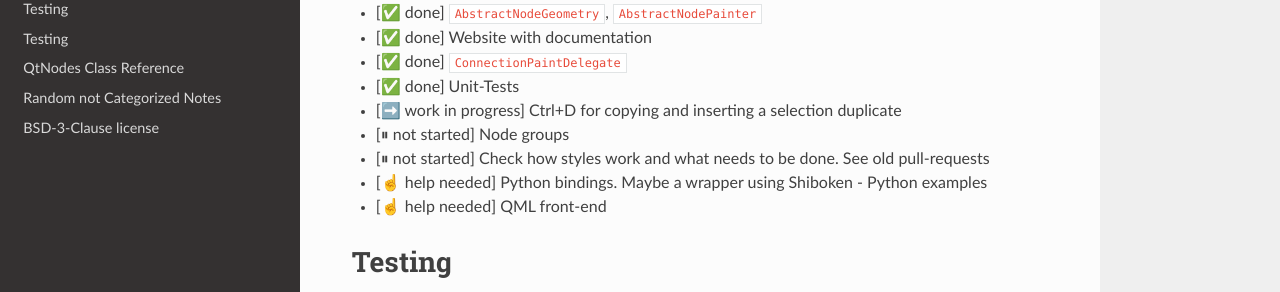
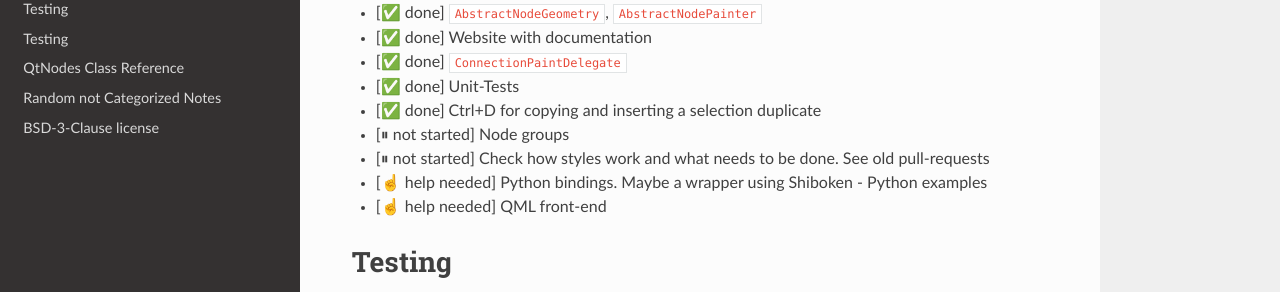
Before and after one commit to paceholder/nodeeditor, a Sphinx documentation site: the page built from docs/development.rst, in a window 1280 px wide. Shown: the part 231-523 px from the top of the page. Built offline with Sphinx 7.4.7 and the Read the Docs theme 3.1.0, drawn with Linux system fonts in a browser that asks for light colours.

Commit message:
Update development.rst

```diff
--- a/docs/development.rst
+++ b/docs/development.rst
@@ -9,7 +9,7 @@
 - [✅ done] Website with documentation
 - [✅ done] ``ConnectionPaintDelegate``
 - [✅ done] Unit-Tests
-- [➡️  work in progress] Ctrl+D for copying and inserting a selection duplicate
+- [✅ done] Ctrl+D for copying and inserting a selection duplicate
 - [⏸ not started] Node groups
 - [⏸ not started] Check how styles work and what needs to be done. See old pull-requests
 - [☝ help needed] Python bindings. Maybe a wrapper using Shiboken
```
